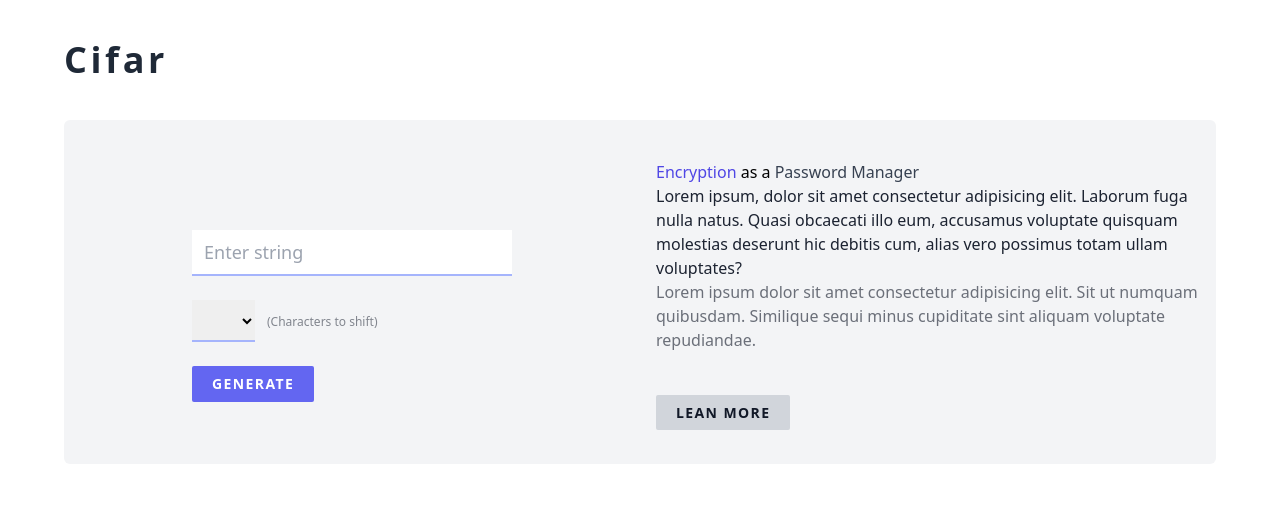
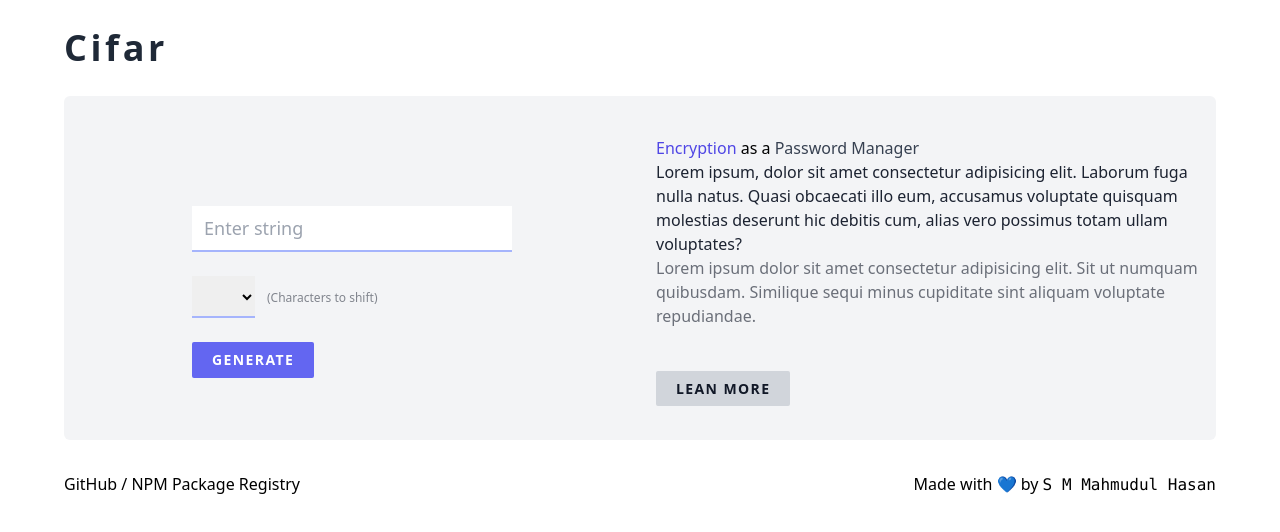
Before and after one commit to IamLizu/cifar-web, a React (Create React App) app: page / in a window 1280 px wide. Shown: the top 532 px of the page. Built offline with nearby package versions, Linux system fonts and the light colour scheme; what @tailwindcss/typography would draw is missing.

Commit message:
add footer

```diff
--- a/src/App.jsx
+++ b/src/App.jsx
@@ -62,15 +62,15 @@ function App() {
 
     return (
         <div className="max-w-6xl mx-auto">
-            <header className="mt-6">
+            <header className="mt-4">
                 <div className="">
-                    <h1 className="text-4xl font-semibold text-gray-800 tracking-widest cursor-default my-10">
+                    <h1 className="text-4xl font-semibold text-gray-800 tracking-widest cursor-default my-7">
                         Cifar
                     </h1>
                 </div>
             </header>
 
-            <div className="grid grid-cols-2 bg-gray-100 mt-6 h-auto rounded-md">
+            <div className="grid grid-cols-2 bg-gray-100 mt-5 h-auto rounded-md">
                 <div className="space-y-6 self-center mx-auto">
                     <p className={`text-center text-red-600 ${alertDisplay}`}>
                         {alert}
@@ -167,21 +167,29 @@ function App() {
                 </div>
             </div>
 
-            {/* <a href="https://www.npmjs.com/package/cifar" target="blank">
-                <svg viewBox="0 0 27.23 27.23" className="h-5 w-5">
-                    <rect
-                        fill="#333333"
-                        width="27.23"
-                        height="27.23"
-                        rx="2"
-                    ></rect>
-                    <polygon
-                        fill="#fff"
-                        points="5.8 21.75 13.66 21.75 13.67 9.98 17.59 9.98 17.58 21.76 21.51 21.76 21.52 6.06 5.82 6.04 5.8 21.75"
-                    ></polygon>
-                </svg>
-            </a>
-            ; */}
+            <div className="mt-8 flex justify-between">
+                <p>
+                    <a
+                        className="font-medium"
+                        href="https://github.com/IamLizu/cifar-web"
+                    >
+                        GitHub
+                    </a>
+                    &nbsp;/&nbsp;
+                    <a
+                        className="font-medium"
+                        href="https://www.npmjs.com/package/cifar"
+                    >
+                        NPM Package Registry
+                    </a>
+                </p>
+                <p>
+                    Made with 💙 by{" "}
+                    <a className="font-mono" href="https://smmahmudulhasan.com">
+                        S M Mahmudul Hasan
+                    </a>
+                </p>
+            </div>
         </div>
     );
 }
```
